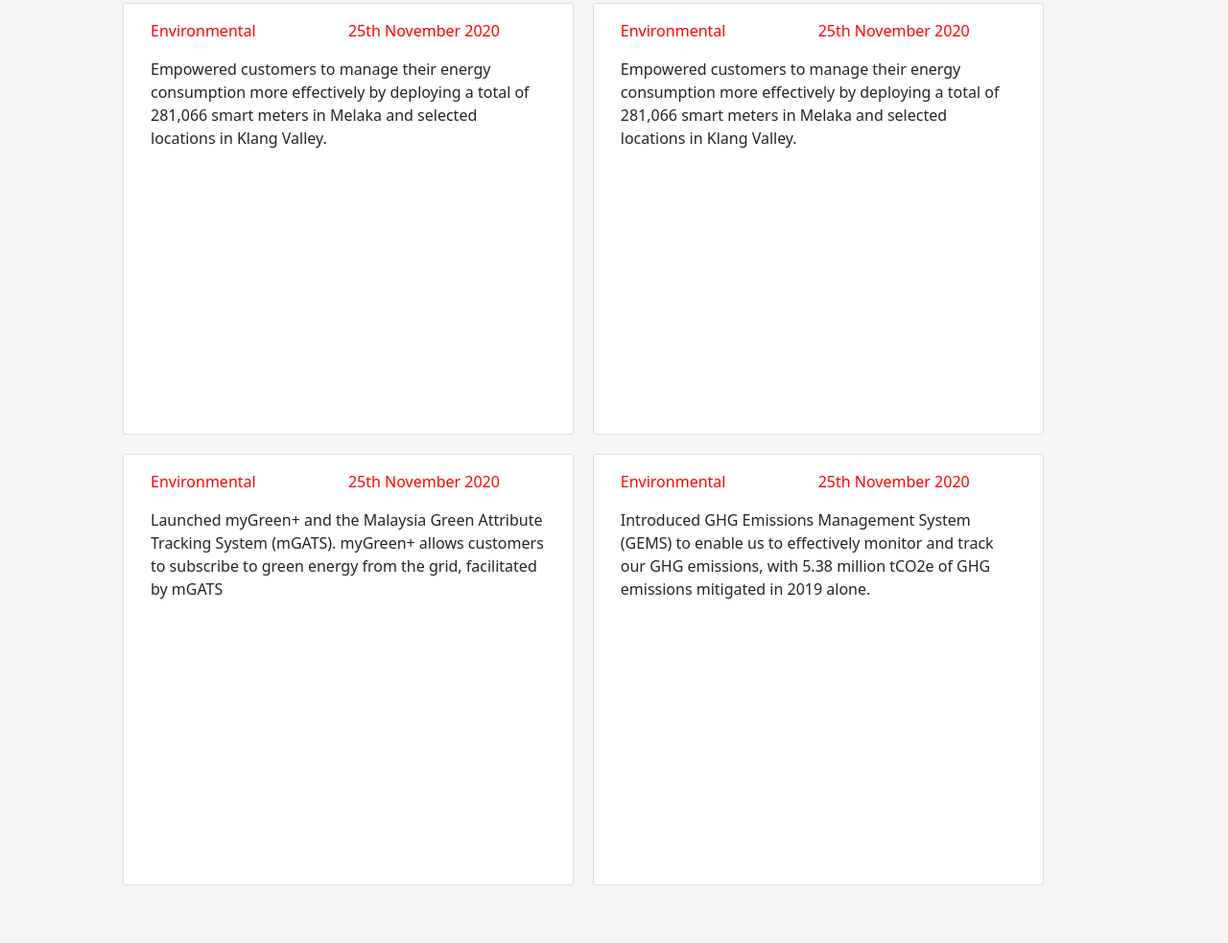
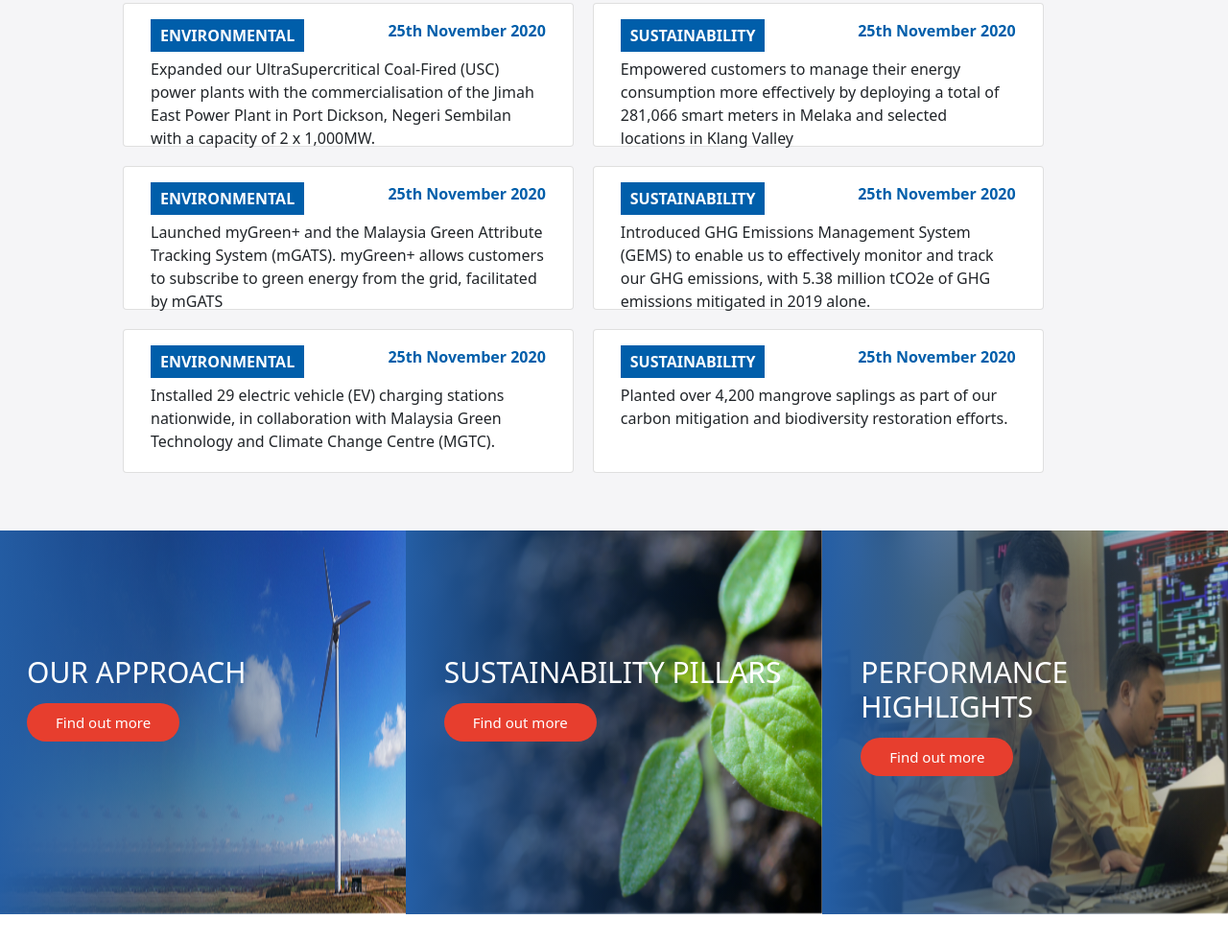
Before and after one commit to azmirshah1/accenture-test, a plain HTML site: page TNB NEW/index.html in a window 1280 px wide. Shown: the part 3043-4026 px from the top of the page at 96% size. After the commit the page ends 3996 px from the top, so only its background shows below. Drawn offline with Linux system fonts and the light colour scheme.

Commit message:
update 0.5: update post section

```diff
--- a/TNB NEW/assets/css/style.css
+++ b/TNB NEW/assets/css/style.css
@@ -268,21 +268,126 @@ color: white;
   .bulletin-card{
     margin: 10px;
     width: 45%;
-    height: 450px;
+    height: 150px;
     text-align: left;
   }
 
-  .bulletin-card .upper-section .bulletin-category{
-    color: red;
-    float: left;
-    width: 50%;
+  .bulletin-card .upper-section span{
+   background-color: #005EAA;
+   color: white;
+   padding: 5px 10px;
+   text-transform: uppercase;
   }
 
-  .bulletin-card .upper-section .bulletin-date{
-    color: red;
-  display: inline-block;
-    width: 50%;
+  .bulletin-card .upper-section p{
+    color: #005EAA;
+    font-weight: bold;
   }
+
+  /* TEST */
+
+  .image-post img {
+    width: 100%;
+    height: 400px;
+}
+
+.container {
+    margin: 25px auto
+}
+
+  .image-post {
+    position: relative;
+    width: 100%;
+    overflow: hidden
+}
+
+.image-post .overlay {
+    position: absolute;
+    bottom: 0;
+    padding-left: 40px;
+    padding-top: 30%;
+    width: 100%;
+    color: white;
+    font-size: 20px;
+    z-index: 5;
+    height: 100%;
+}
+
+.image-post .overlay h3{
+  font-size: 30px;
+  text-transform: uppercase;
+  padding-bottom: 10px;
+  /* top: 30px; */
+}
+
+.image-post .overlay a{
+  font-size: 15px;
+  background: #E73E2E;
+  color: white;
+  border-radius: 20px;
+  padding: 10px 30px;
+  text-decoration: none;
+  /* text-transform: uppercase; */
+  /* top: 30px; */
+}
+
+.image-post .overlay::before {
+    content: "";
+    background: linear-gradient(90deg, #245EA5 0%, rgba(22, 57, 101, 0.609375) 43.13%, rgba(0, 0, 0, 0) 93.04%);;
+    height: 150%;
+    width: 100%;
+    z-index: 1;
+    position: absolute;
+    left: 0;
+    bottom: -150px;
+    z-index: -2;
+    /* opacity: 0.5; */
+    transition: all 0.3s ease-out
+}
+
+.image-post:hover .overlay {
+    color: white;
+    background: rgb(0, 94, 170,0.5);
+    height: 100%;
+}
+
+.container .image-post:hover .overlay .amount,
+.container .image-post:hover .overlay .h4,
+.container .image-posthover .overlay .textmuted,
+.container .image-post:hover .overlay .fa-star,
+.container .image-post:hover .overlay .fa-star-half-alt,
+.container .image-post:hover .overlay .review {
+    color: black;
+}
+
+.image-post:hover .overlay::before {
+    bottom: 0px;
+}
+
+.amount {
+    font-size: 15px;
+}
+
+.textmuted {
+    color: #f8f8f8;
+    font-weight: 200;
+    font-size: 15px;
+    text-transform: capitalize;
+}
+
+.fa-star,
+.fa-star-half-alt {
+    color: white;
+    font-size: 10px;
+    margin: 0 1px;
+}
+
+.review {
+    font-size: 12px;
+    font-weight: 200;
+}
+
+
 
 
 
--- a/TNB NEW/index.html
+++ b/TNB NEW/index.html
@@ -255,71 +255,121 @@
                 <div class="card bulletin-card">
                     <div class="card-body">
                         <div class="upper-section">
-                            <div class="bulletin-category col-md-6">
-                                <p>Environmental</p>
-                            </div>
-                            <div class="bulletin-date col-md-6">
-                                <p>25th November 2020</p>
-                            </div>
+                            <p style="text-align:right;">
+                                <span style="float: left;">Environmental</span>
+                                    25th November 2020
+                            </p>
                         </div>
-                        <p class="card-text">Empowered customers to manage their energy consumption more effectively by deploying a total of 281,066 smart meters in Melaka and selected locations in Klang Valley.</p>
+                        <div class="lower-section">
+                            <p>Expanded our UltraSupercritical Coal-Fired (USC) power plants with the commercialisation of the Jimah East Power Plant in Port Dickson, Negeri Sembilan with a capacity of 2 x 1,000MW.</p>
+                        </div>
+
                     </div>
                   </div>
                   <div class="card bulletin-card">
                     <div class="card-body">
                         <div class="upper-section">
-                            <div class="bulletin-category">
-                                <p>Environmental</p>
-                            </div>
-                            <div class="bulletin-date">
-                                <p>25th November 2020</p>
-                            </div>
+                            <p style="text-align:right;">
+                                <span style="float: left;">Sustainability</span>
+                                    25th November 2020
+                            </p>
                         </div>
-                      <p class="card-text">Empowered customers to manage their energy consumption more effectively by deploying a total of 281,066 smart meters in Melaka and selected locations in Klang Valley.</p>
+                        <div class="lower-section">
+                            <p>Empowered customers to manage their energy consumption more effectively by deploying a total of 281,066 smart meters in Melaka and selected locations in Klang Valley</p>
+                        </div>
+
                     </div>
                   </div>
                   <div class="card bulletin-card">
                     <div class="card-body">
                         <div class="upper-section">
-                            <div class="bulletin-category">
-                                <p>Environmental</p>
-                            </div>
-                            <div class="bulletin-date">
-                                <p>25th November 2020</p>
-                            </div>
+                            <p style="text-align:right;">
+                                <span style="float: left;">Environmental</span>
+                                    25th November 2020
+                            </p>
                         </div>
-                      <p class="card-text">Launched myGreen+ and the Malaysia Green Attribute Tracking System (mGATS). myGreen+ allows customers to subscribe to
-                        green energy from the grid, facilitated by mGATS</p>
+                        <div class="lower-section">
+                            <p>Launched myGreen+ and the Malaysia Green Attribute Tracking System (mGATS). myGreen+ allows customers to subscribe to green energy from the grid, facilitated by mGATS</p>
+                        </div>
+
                     </div>
                   </div>
                   <div class="card bulletin-card">
                     <div class="card-body">
                         <div class="upper-section">
-                            <div class="bulletin-category">
-                                <p>Environmental</p>
-                            </div>
-                            <div class="bulletin-date">
-                                <p>25th November 2020</p>
-                            </div>
+                            <p style="text-align:right;">
+                                <span style="float: left;">Sustainability</span>
+                                    25th November 2020
+                            </p>
                         </div>
-                      <p class="card-text">Introduced GHG Emissions Management System (GEMS) to enable us to effectively monitor and track our GHG emissions, with 5.38 million tCO2e of GHG emissions mitigated in 2019 alone.</p>
+                        <div class="lower-section">
+                            <p>Introduced GHG Emissions Management System (GEMS) to enable us to effectively monitor and track our GHG emissions, with 5.38 million tCO2e of GHG emissions mitigated in 2019 alone.</p>
+                        </div>
+
+                    </div>
+                  </div>
+                  <div class="card bulletin-card">
+                    <div class="card-body">
+                        <div class="upper-section">
+                            <p style="text-align:right;">
+                                <span style="float: left;">Environmental</span>
+                                    25th November 2020
+                            </p>
+                        </div>
+                        <div class="lower-section">
+                            <p>Installed 29 electric vehicle (EV) charging stations nationwide, in collaboration with Malaysia Green Technology and Climate Change Centre (MGTC).</p>
+                        </div>
+
+                    </div>
+                  </div>
+                  <div class="card bulletin-card">
+                    <div class="card-body">
+                        <div class="upper-section">
+                            <p style="text-align:right;">
+                                <span style="float: left;">Sustainability</span>
+                                    25th November 2020
+                            </p>
+                        </div>
+                        <div class="lower-section">
+                            <p>Planted over 4,200 mangrove saplings as part of our carbon mitigation and biodiversity restoration efforts. </p>
+                        </div>
                     </div>
                   </div>
             </div>
         </div>
     </section>
-
-
-
-    <main class="container">
-        <!-- Intro Section -->
-
-    </main>
+<section>
+    <div class="row">
+        <div class="col-lg-4 col-md-6 col-sm-10 offset-md-0 offset-sm-1 px-0 ">
+            <div class="image-post"> <img src="assets/img/posts/post1.png" alt="">
+                <div class="overlay">
+                    <h3>OUR APPROACH</h3>
+                    <a href="#">Find out more</a>
+                </div>
+            </div>
+        </div>
+        <div class="col-lg-4 col-md-6 col-sm-10 offset-md-0 offset-sm-1 px-0 ">
+            <div class="image-post"> <img src="assets/img/posts/post2.png" alt="">
+                <div class="overlay">
+                    <h3>SUSTAINABILITY PILLARS</h3>
+                    <a href="#">Find out more</a>
+                </div>
+            </div>
+        </div>
+        <div class="col-lg-4 col-md-6 col-sm-10 offset-md-0 offset-sm-1 px-0 ">
+            <div class="image-post"> <img src="assets/img/posts/post3.png" alt="">
+                <div class="overlay">
+                    <h3>PERFORMANCE HIGHLIGHTS</h3>
+                    <a href="#">Find out more</a>
+                </div>
+            </div>
+        </div>
+    </div>
+</section>
 
 
     <script src="assets/js/bootstrap.bundle.min.js"></script>
 
-
 </body>
 
 </html>
```
Also changed, not shown: TNB NEW/assets/img/posts/post1.png (added), TNB NEW/assets/img/posts/post2.png (added), TNB NEW/assets/img/posts/post3.png (added), 2 other files.
